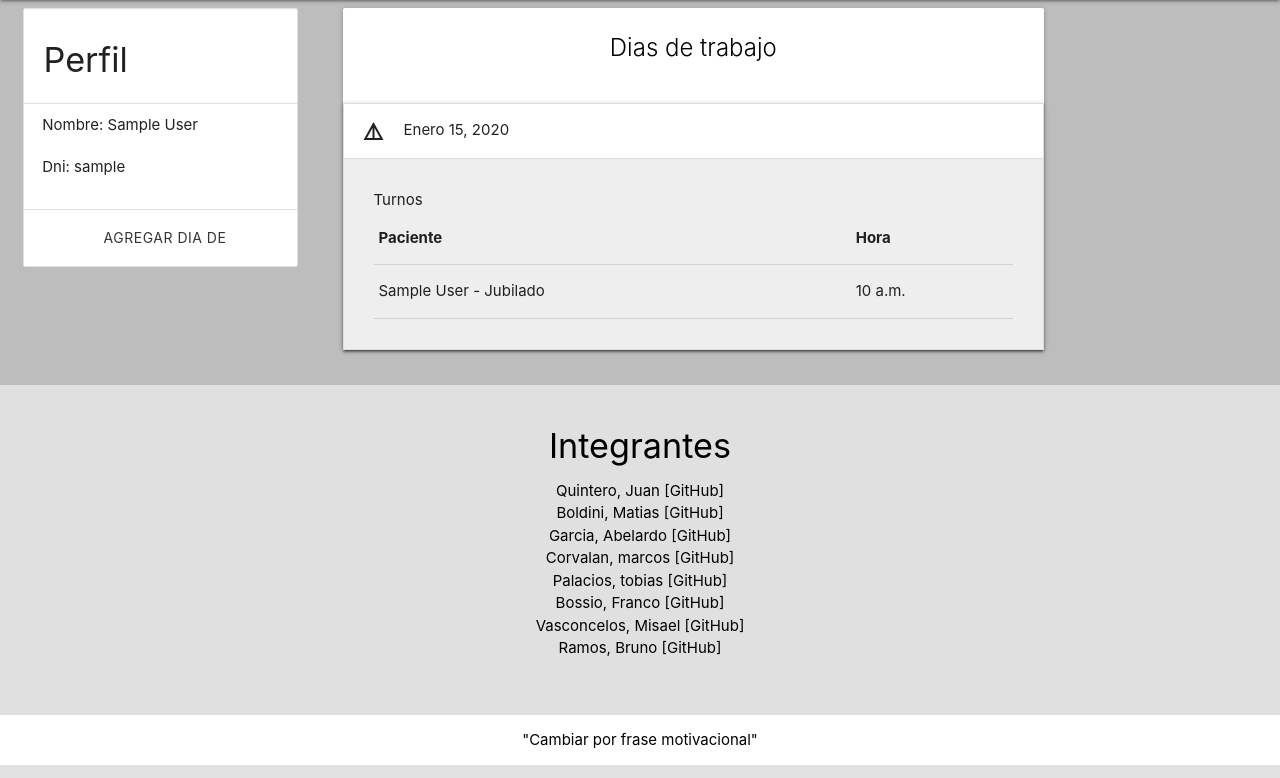
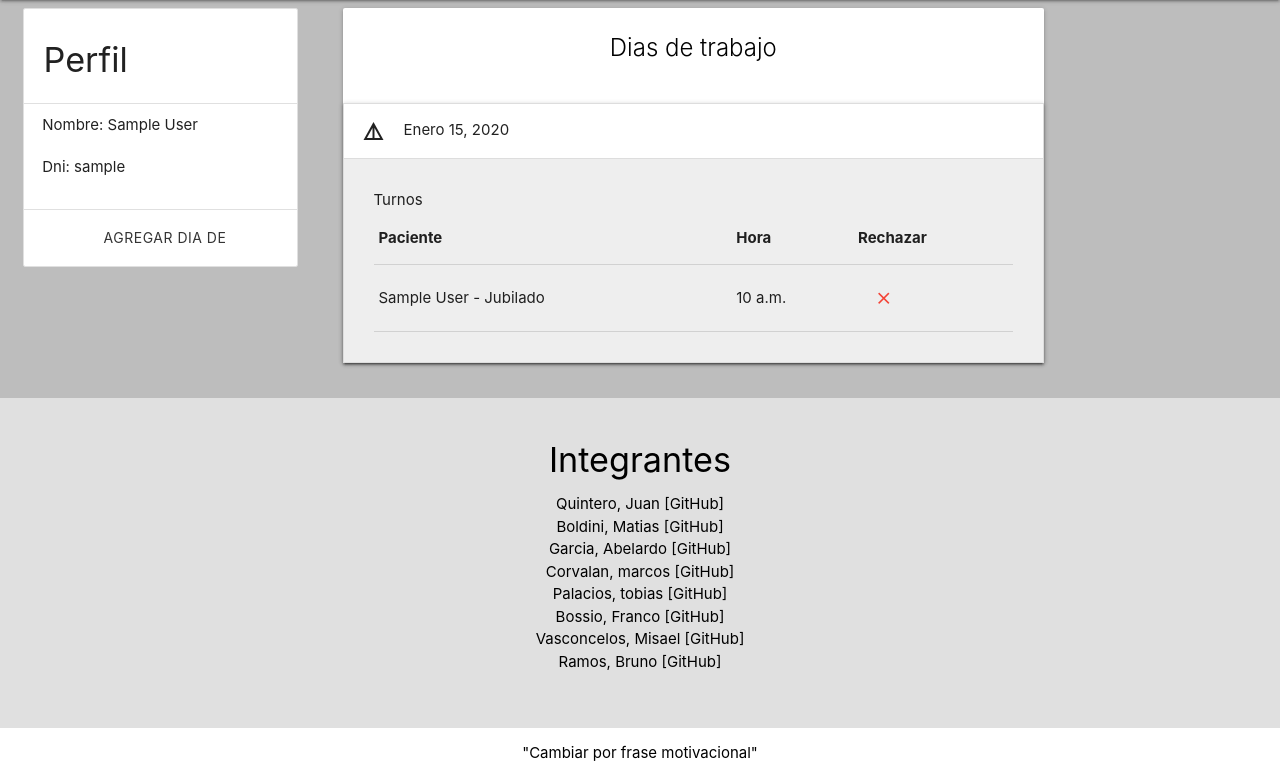
Before and after one commit to MatiasBoldini/FAT2018, a Django app: template main/templates/profile_for_doctor.html in a window 1280 px wide, after a click that opens the changed part. Shown: the part 64-842 px from the top of the page. Run offline with Django 3.2, Linux system fonts and the light colour scheme; the template is opened without the code that fills it: values that come from a table or form of the project are taken from there, others are empty; tables that the repository leaves empty hold one stand-in row (values such as "Sample post").

Commit message:
Agrego un boton para cancelar un turno

```diff
--- a/main/templates/profile_for_doctor.html
+++ b/main/templates/profile_for_doctor.html
@@ -50,6 +50,7 @@
                                     <tr>
                                         <th>Paciente</th>
                                         <th>Hora</th>
+                                        <th>Rechazar</th>
                                     </tr>
                                 </thead>
                                 <tbody>
@@ -60,7 +61,10 @@
                                         {% else %}
                                             <td>Nadie ha solicitado este turno</td>
                                         {% endif  %}
-                                        <td>{{ appoinment.time_attendance }}</td>
+                                            <td>{{ appoinment.time_attendance }}</td>
+                                            <td>
+                                                <button class="btn btn-flat red-text"><i class="material-icons">clear</i></button>
+                                            </td>
                                     </tr>
                                     {% endfor %}
                                 </tbody>
```
